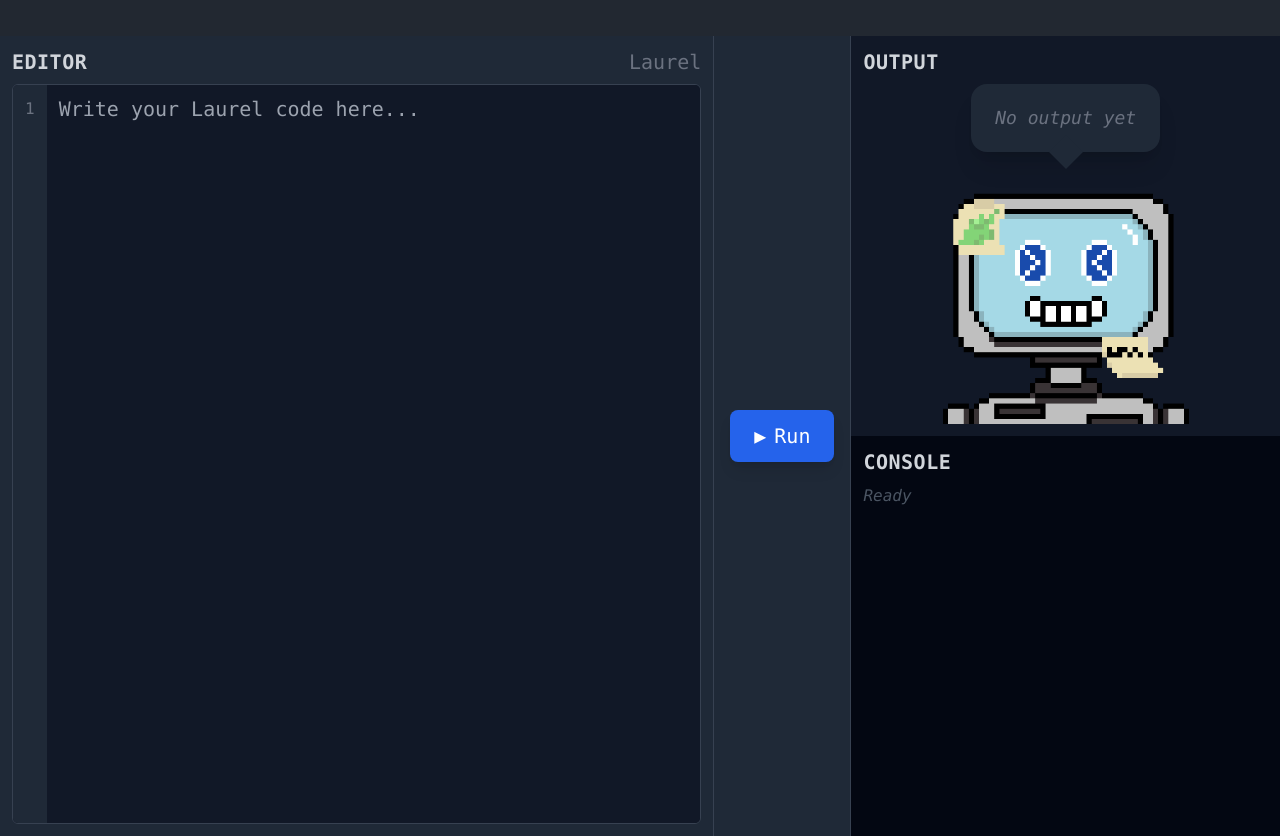
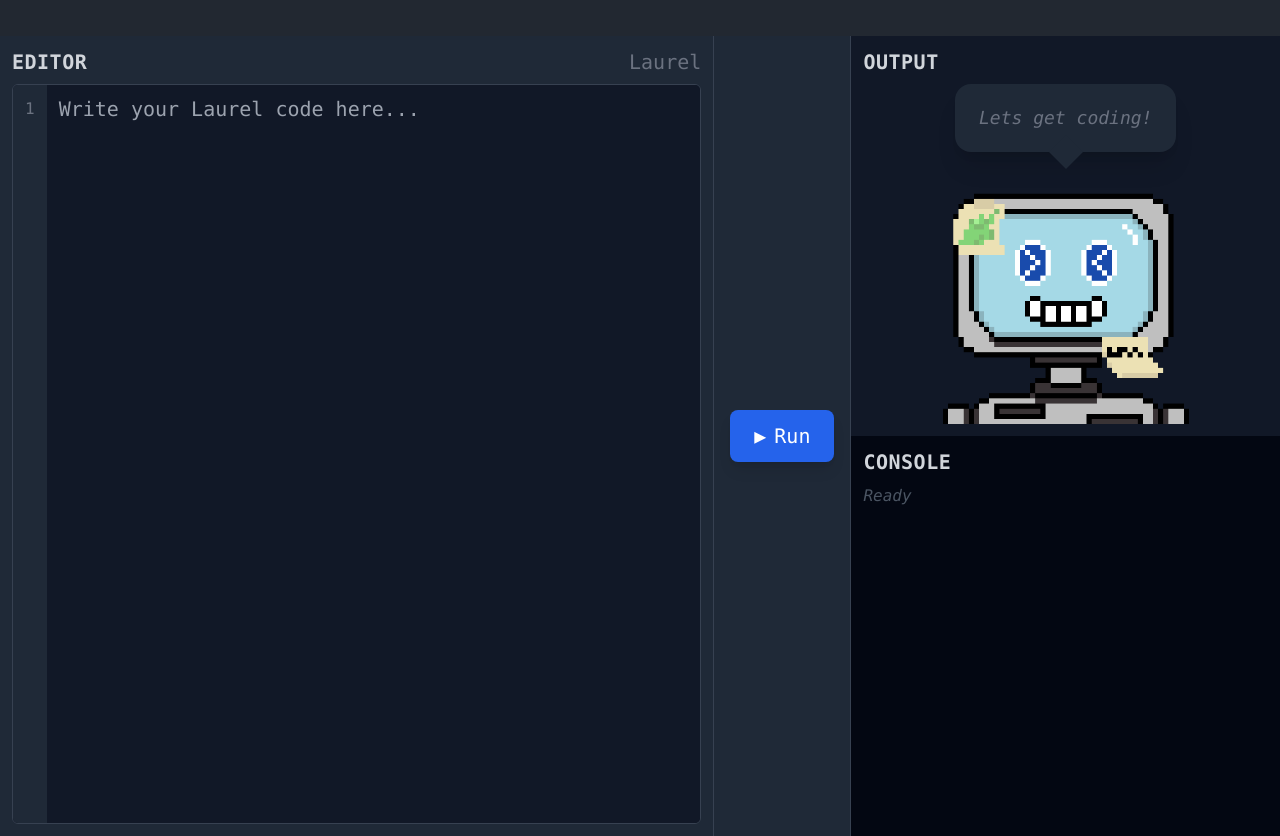
Before and after one commit to Augustus1417/laurel-project, a React (Vite) app in the folder runtime-environment/: page / in a window 1280 px wide. Built offline with nearby package versions, Linux system fonts and the light colour scheme.

Commit message:
changed text

```diff
--- a/runtime-environment/src/components/OutputPanel.tsx
+++ b/runtime-environment/src/components/OutputPanel.tsx
@@ -81,7 +81,7 @@ const getCharacterSprite = () => {
     ) : output ? (
       <span className="text-lg">{output}</span>
     ) : (
-      <span className="text-gray-500 italic text-lg">No output yet</span>
+      <span className="text-gray-500 italic text-lg">Lets get coding!</span>
     )}
   </div>
 )}
```
